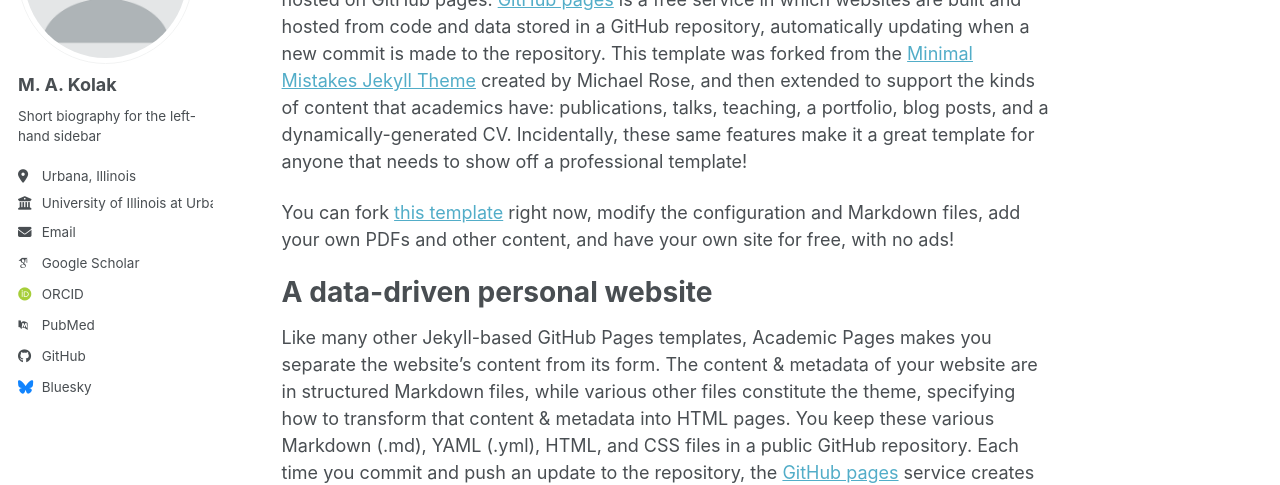
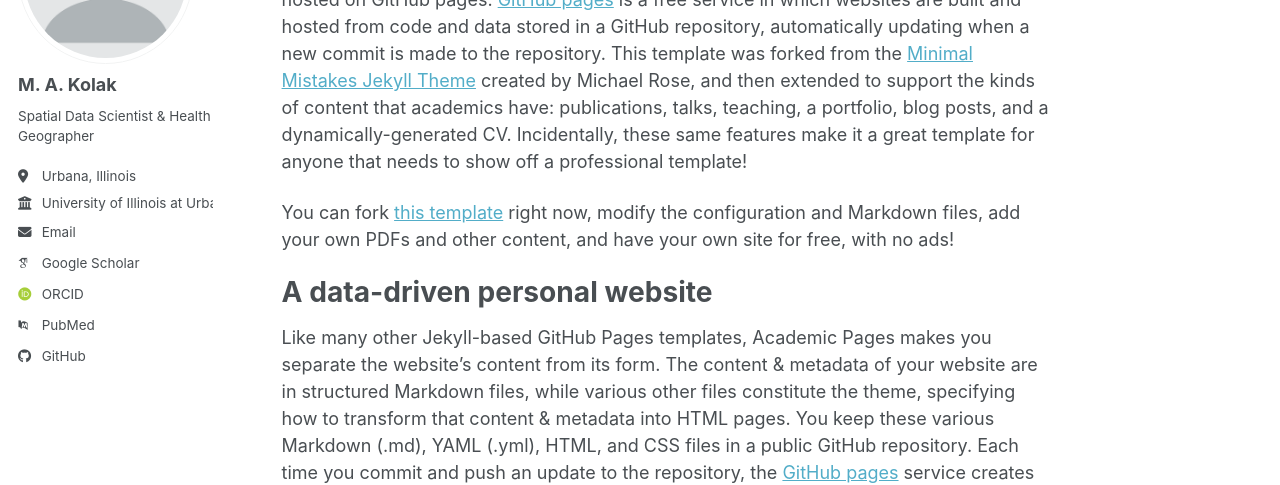
Before and after one commit to Makosak/myportfolio, a Jekyll site: the page built from _pages/about.md, in a window 1280 px wide. Shown: the part 212-697 px from the top of the page. Built offline with Jekyll 4.4.1, drawn with Linux system fonts in a browser that asks for light colours; some web fonts are replaced; a script bundle is joined from its source files by our own code; library files that are not in the unit come from our copies.

Commit message:
update config

```diff
--- a/_config.yml
+++ b/_config.yml
@@ -26,22 +26,22 @@
   avatar           : "profile.png"
   name             : "M. A. Kolak"
   pronouns         : # "she"
-  bio              : "Short biography for the left-hand sidebar"
+  bio              : "Spatial Data Scientist & Health Geographer"
   location         : "Urbana, Illinois"
   employer         : "University of Illinois at Urbana-Champaign"
   uri              : # URL
-  email            : "none@example.org"
+  email            : "mkolak@illinois.edu"
 
   # Academic websites
   academia         : # URL
   arxiv            : # URL - Update with the correct link to your profile
-  googlescholar    : "https://scholar.google.com/citations?user=PS_CX0AAAAAJ"
+  googlescholar    : "https://scholar.google.com/citations?user=ASYX51YAAAAJ&hl=en"
   inspire-hep      : # URL
   impactstory      : # URL
-  orcid            : "https://orcid.org/yourorcidurl"
+  orcid            : "https://orcid.org/0000-0001-6070-9167"
   semantic         : # URL
   ssrn             : # URL
-  pubmed           : "https://www.ncbi.nlm.nih.gov/pubmed/?term=john+snow"
+  pubmed           : "https://www.ncbi.nlm.nih.gov/pubmed/?term=marynia+kolak"
   researchgate     : # URL
   scopus           : # URL
   zotero           : # URL
@@ -51,13 +51,13 @@
   bitbucket        : # Username - Update with your username on the site
   codepen          : # Username
   dribbble         : # Username
-  github           : "academicpages"
+  github           : "makosak"
   kaggle           : # Username
   stackoverflow    : # User number or user number and name (i.e., use "1" or "1/jeff-atwood")
 
   # Social media
   artstation       : # Username
-  bluesky          : "bsky.app" # Replace this with you Bluesky username
+  bluesky          : # Replace this with you Bluesky username
   facebook         : # Username
   flickr           : # Username
   foursquare       : # Username
```
